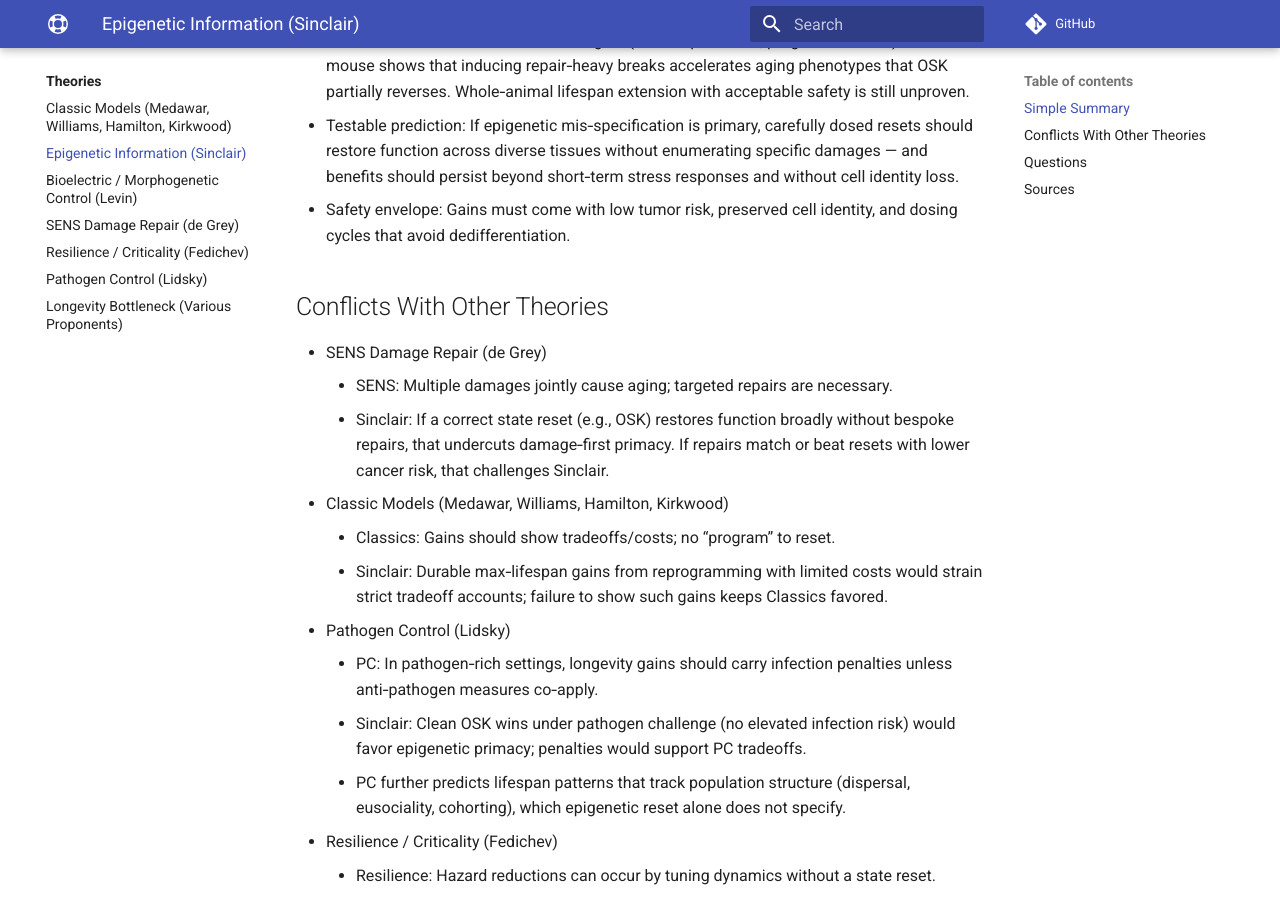
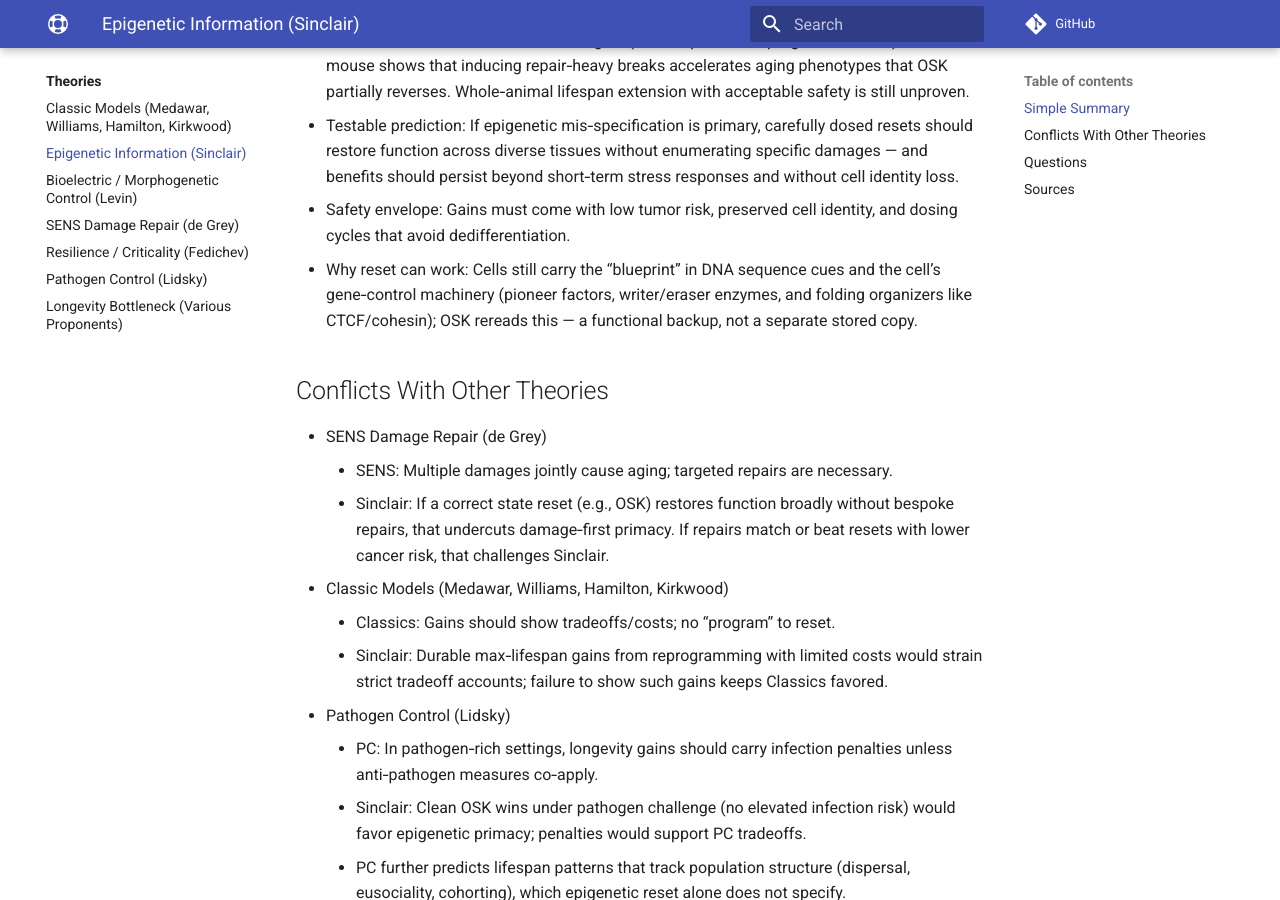
Before and after one commit to djgish485/project-lifespan, an MkDocs documentation site: the page built from docs/theories/epigenetic_information.md, in a window 1280 px wide and 900 px high, scrolled down 446 px. Built offline with MkDocs 1.6.1 and Material for MkDocs 9.7.7, drawn with Linux system fonts in a browser that asks for light colours; comment, search, counter and statistics services are not loaded.

Commit message:
docs(theories): add blueprint clarification to Sinclair Simple Summary

```diff
--- a/docs/theories/epigenetic_information.md
+++ b/docs/theories/epigenetic_information.md
@@ -28,6 +28,7 @@ tags:
 - Evidence so far: Tissue wins are strongest (retina/optic nerve; progeroid models). The ICE mouse shows that inducing repair‑heavy breaks accelerates aging phenotypes that OSK partially reverses. Whole‑animal lifespan extension with acceptable safety is still unproven.
 - Testable prediction: If epigenetic mis‑specification is primary, carefully dosed resets should restore function across diverse tissues without enumerating specific damages — and benefits should persist beyond short‑term stress responses and without cell identity loss.
 - Safety envelope: Gains must come with low tumor risk, preserved cell identity, and dosing cycles that avoid dedifferentiation.
+- Why reset can work: Cells still carry the “blueprint” in DNA sequence cues and the cell’s gene‑control machinery (pioneer factors, writer/eraser enzymes, and folding organizers like CTCF/cohesin); OSK rereads this — a functional backup, not a separate stored copy.
 
 ## Conflicts With Other Theories
 
```
